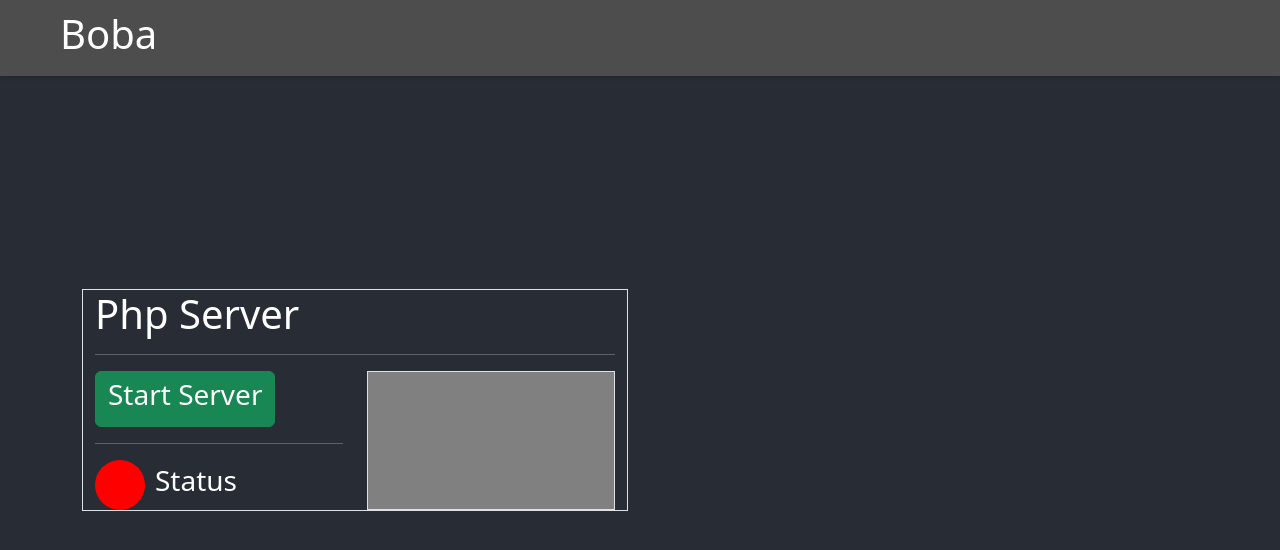
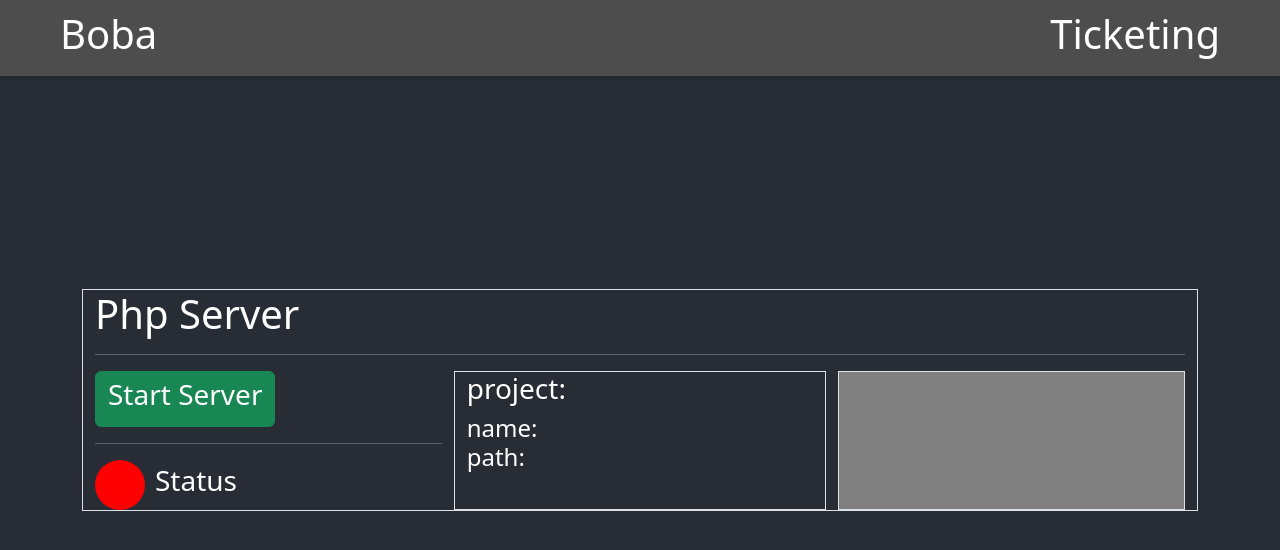
Before and after one commit to Fern135/Boba, a React (Create React App) app in the folder src/panel/frontend/panel/: page / in a window 1280 px wide. Shown: the top 550 px of the page. Built offline with nearby package versions, Linux system fonts and the light colour scheme.

Commit message:
modified:   src/panel/frontend/panel/src/components/home/component/home.js 	modified:   src/panel/frontend/panel/src/components/php_server/component/php_server.js

```diff
--- a/src/panel/frontend/panel/src/components/home/component/home.js
+++ b/src/panel/frontend/panel/src/components/home/component/home.js
@@ -40,7 +40,11 @@ function Home(){
           <nav>
             {/* Your navigation content goes here */}
               <h1>
-                  Boba
+                Boba
+              </h1>
+
+              <h1>
+                  Ticketing
               </h1>
           </nav>
         </header>
@@ -51,8 +55,8 @@ function Home(){
               <PhpServer />
             </div>
 
-            <div className="col col-sm col-md">
-            </div>
+            {/* <div className="col col-sm col-md">
+            </div> */}
 
           </div>
         </div>
--- a/src/panel/frontend/panel/src/components/php_server/component/php_server.js
+++ b/src/panel/frontend/panel/src/components/php_server/component/php_server.js
@@ -52,6 +52,18 @@ function PhpServer() {
                     </div>
                 </div>
 
+                <div className="col col-sm col-md border">
+                    <h3>
+                        {/* show drop down of registered projects / domains in http_serve */}
+                        project: {}
+                    </h3>
+                    <h4>
+                        name: {}
+                        <br></br>
+                        path: {}
+                    </h4>
+                </div>
+
                 <div className="col col-sm col-md">
                     <PhpLogs />
                 </div>
```
